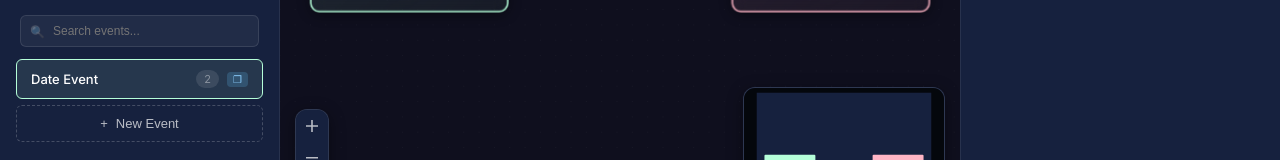
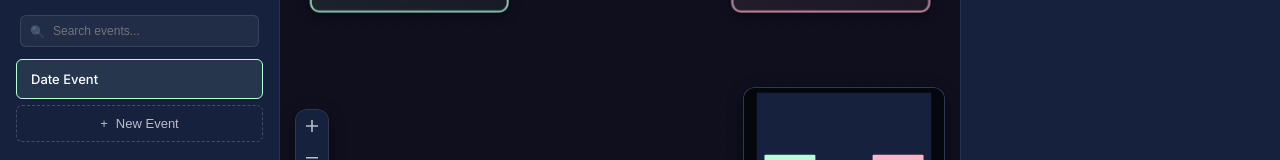
Before and after one commit to jasonhui1/EventFlow, a React (Vite) app: page / in a window 1280 px wide. Shown: the part 546-706 px from the top of the page. Built offline with nearby package versions, Linux system fonts and the light colour scheme.

Commit message:
declutter the event list

```diff
--- a/src/components/Sidebar.jsx
+++ b/src/components/Sidebar.jsx
@@ -151,41 +151,26 @@ const Sidebar = () => {
                                 }}
                             >
                                 <span className="event-item-name">{event.name}</span>
-                                <div style={{ display: 'flex', alignItems: 'center', gap: '8px' }}>
+                                <div className="event-item-actions">
                                     <span className="event-item-count">{event.nodes?.length || 0}</span>
                                     <button
+                                        className="event-action-btn duplicate"
                                         onClick={(e) => {
                                             e.stopPropagation();
                                             duplicateEvent(event.id);
                                         }}
                                         title="Duplicate Event"
-                                        style={{
-                                            background: 'rgba(100,200,255,0.2)',
-                                            border: 'none',
-                                            borderRadius: '4px',
-                                            color: '#8ecfff',
-                                            padding: '2px 6px',
-                                            cursor: 'pointer',
-                                            fontSize: '10px',
-                                        }}
                                     >
                                         ❐
                                     </button>
                                     {events.length > 1 && (
                                         <button
+                                            className="event-action-btn delete"
                                             onClick={(e) => {
                                                 e.stopPropagation();
                                                 handleDeleteEvent(event.id, event.name);
                                             }}
-                                            style={{
-                                                background: 'rgba(255,100,100,0.2)',
-                                                border: 'none',
-                                                borderRadius: '4px',
-                                                color: '#ff6b6b',
-                                                padding: '2px 6px',
-                                                cursor: 'pointer',
-                                                fontSize: '10px',
-                                            }}
+                                            title="Delete Event"
                                         >
                                             ✕
                                         </button>
--- a/src/index.css
+++ b/src/index.css
@@ -277,12 +277,66 @@ body {
   font-weight: 500;
 }
 
+.event-item-actions {
+  display: flex;
+  align-items: center;
+  gap: 6px;
+  opacity: 0;
+  transform: translateX(10px);
+  transition: all var(--transition-normal);
+  pointer-events: none;
+}
+
+.event-item:hover .event-item-actions {
+  opacity: 1;
+  transform: translateX(0);
+  pointer-events: all;
+}
+
 .event-item-count {
-  font-size: 11px;
+  font-size: 10px;
   color: var(--text-muted);
-  background: rgba(255, 255, 255, 0.1);
-  padding: 2px 8px;
-  border-radius: 10px;
+  background: rgba(255, 255, 255, 0.08);
+  padding: 2px 6px;
+  border-radius: 8px;
+  border: 1px solid rgba(255, 255, 255, 0.05);
+}
+
+.event-action-btn {
+  background: rgba(255, 255, 255, 0.05);
+  border: 1px solid rgba(255, 255, 255, 0.1);
+  border-radius: 4px;
+  padding: 2px 6px;
+  cursor: pointer;
+  font-size: 10px;
+  transition: all var(--transition-fast);
+  display: flex;
+  align-items: center;
+  justify-content: center;
+}
+
+.event-action-btn:hover {
+  transform: scale(1.1);
+}
+
+.event-action-btn.duplicate {
+  color: var(--pastel-blue);
+  background: rgba(181, 212, 255, 0.1);
+}
+
+.event-action-btn.duplicate:hover {
+  background: rgba(181, 212, 255, 0.2);
+  border-color: var(--pastel-blue);
+}
+
+.event-action-btn.delete {
+  color: var(--pastel-pink);
+  background: rgba(255, 181, 197, 0.1);
+}
+
+.event-action-btn.delete:hover {
+  background: rgba(255, 181, 197, 0.2);
+  border-color: var(--pastel-pink);
 }
 
 .add-event-btn {
```
